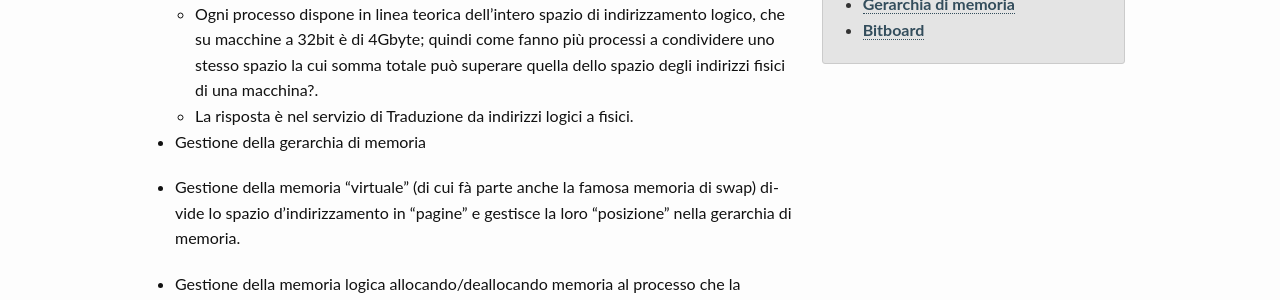
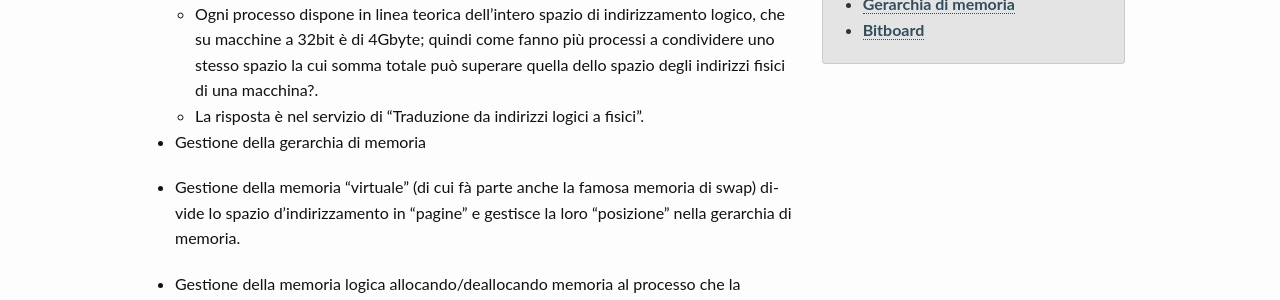
Before and after one commit to nicolarossi/nicolarossi.github.io, a Jekyll site: the page built from _posts/blog/2006-08-04-Dynamic Memory Management.md, in a window 1280 px wide and 900 px high, scrolled down 1123 px. Shown: the part 154-454 px from the top of the window. Built offline with Jekyll 4.4.1, drawn with Linux system fonts in a browser that asks for light colours.

Commit message:
Correzioni

```diff
--- a/_posts/blog/2006-08-04-Dynamic Memory Management.md
+++ b/_posts/blog/2006-08-04-Dynamic Memory Management.md
@@ -39,7 +39,7 @@ Per fare questo utilizza una serie di layer software per fornire i servizi di ge
 
 - Traduzione da indirizzi logici a fisici
   - Ogni processo dispone in linea teorica dell'intero spazio di indirizzamento logico, che su macchine a 32bit è di 4Gbyte; quindi come fanno più processi a condividere uno stesso spazio la cui somma totale può superare quella dello spazio degli indirizzi fisici di una macchina?.
-  - La risposta è nel servizio di Traduzione da indirizzi logici a fisici.
+  - La risposta è nel servizio di "Traduzione da indirizzi logici a fisici".
 
 - Gestione della gerarchia di memoria
 
```
